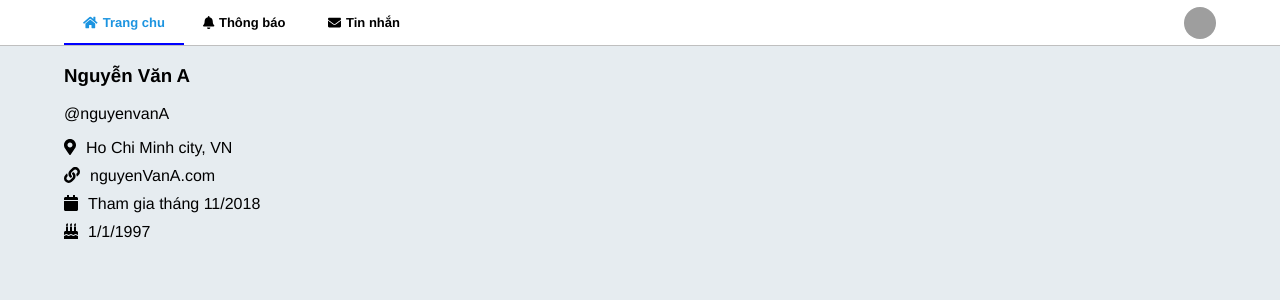
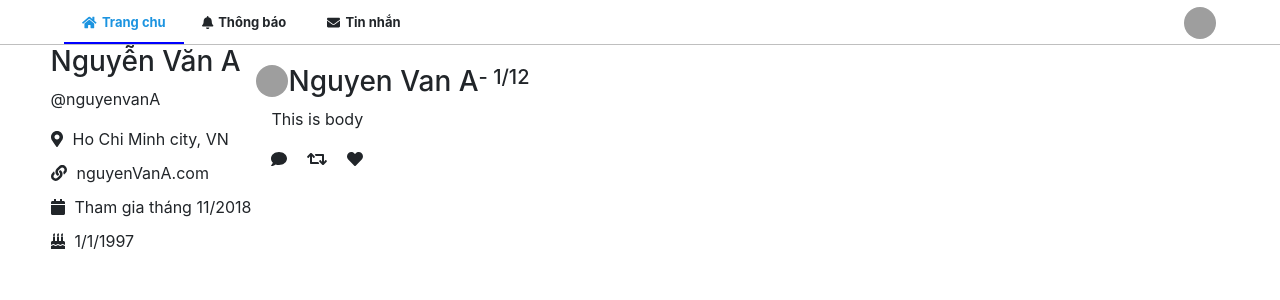
Before and after one commit to nguyenthang1597/CNM_DACK, a React (Create React App) app: page / in a window 1280 px wide. Shown: the top 300 px of the page. Built offline with nearby package versions, Linux system fonts and the light colour scheme; grey boxes are pictures that could not be loaded.

Commit message:
Add post component

```diff
--- a/package.json
+++ b/package.json
@@ -6,6 +6,7 @@
     "@fortawesome/fontawesome-svg-core": "^1.2.8",
     "@fortawesome/free-solid-svg-icons": "^5.5.0",
     "@fortawesome/react-fontawesome": "^0.1.3",
+    "bootstrap": "^4.1.3",
     "react": "^16.7.0",
     "react-dom": "^16.7.0",
     "react-redux": "^5.1.1",
--- a/src/Components/Home/index.js
+++ b/src/Components/Home/index.js
@@ -1,12 +1,17 @@
 import React from 'react'
 import Topbar from '../Topbar'
 import Profile from '../Profile'
+import Post from '../Post'
+import 'bootstrap/dist/css/bootstrap.min.css';
 const Home = (props) => {
   document.title = 'Home'
   return (
     <React.Fragment>
       <Topbar/>
+      <div className="row">
       <Profile/>
+      <Post className="col-md-6"/>
+      </div>
     </React.Fragment>
   )
 }
--- /dev/null
+++ b/src/Components/Post/index.js
@@ -0,0 +1,25 @@
+import React from 'react'
+import './post.css'
+import {faComment, faRetweet, faHeart} from '@fortawesome/free-solid-svg-icons'
+import { FontAwesomeIcon } from '@fortawesome/react-fontawesome'
+const Post = (props) => {
+  return (
+   <div className="post">
+       <div className="header row">
+       <img className='avatar_32' src='https://abs.twimg.com/sticky/default_profile_images/default_profile_normal.png' alt='avatar'/>
+            <h3>Nguyen Van A</h3>
+            <h5>- 1/12</h5>
+       </div>
+       <div className="body">
+        <p>This is body</p>
+       </div>
+       <div className="footer">
+        <FontAwesomeIcon icon={faComment} style={{marginRight: 20}}/>
+        <FontAwesomeIcon icon={faRetweet} style={{marginRight: 20}}/>
+        <FontAwesomeIcon icon={faHeart} style={{marginRight: 20}}/>
+       </div>
+   </div>
+  )
+}
+
+export default Post
--- /dev/null
+++ b/src/Components/Post/post.css
@@ -0,0 +1,6 @@
+.post {
+    margin: 10px;
+    border: 1px ;
+    padding: 10px;
+    width: auto;
+}
```
Also changed, not shown: src/Components/Profile/profile.css (line endings or trailing spaces), 1 other file (tests, documents, lock files or other folders).
